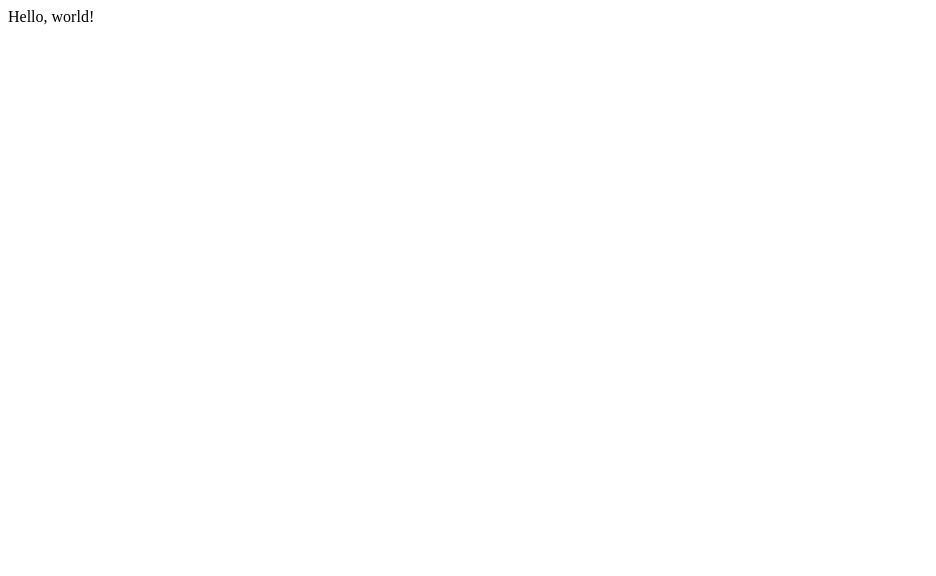
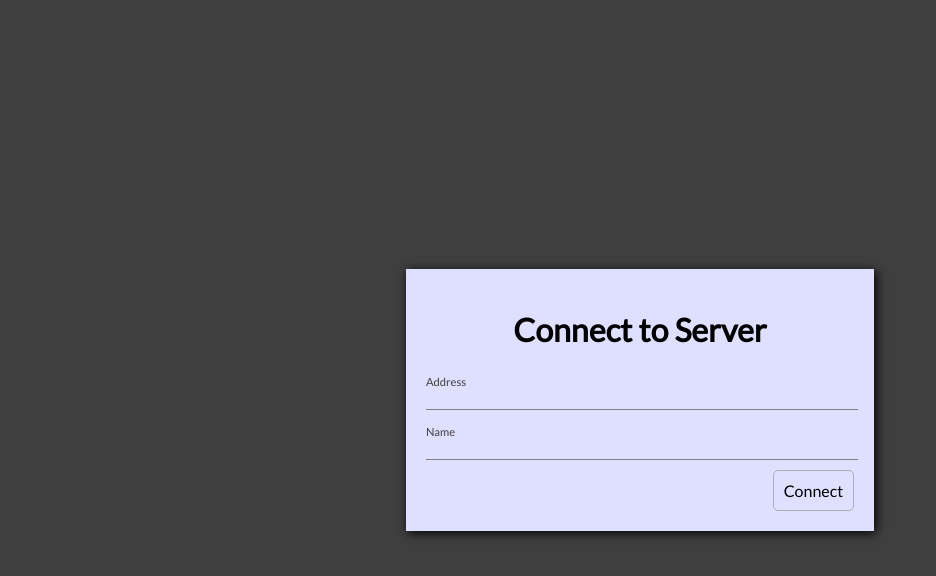
Before and after one commit to glowing-potato/cell-attack, a React (Create React App) app in the folder client/: page / in a window 1280 px wide. Shown: the top 576 px of the page, without its empty margins (0-936 px from the left). Built offline with nearby package versions, Linux system fonts and the light colour scheme.

Commit message:
Wrote connect page

```diff
--- a/client/public/index.html
+++ b/client/public/index.html
@@ -6,6 +6,7 @@
         <meta name="theme-color" content="#000000" />
         <link rel="manifest" href="%PUBLIC_URL%/manifest.json" />
         <link rel="shortcut icon" href="%PUBLIC_URL%/favicon.ico" />
+        <link href="//fonts.googleapis.com/css?family=Lato" rel="stylesheet" />
         <title>Cell Attack</title>
     </head>
     <body>
--- a/client/src/App.js
+++ b/client/src/App.js
@@ -1,10 +1,11 @@
 import React from "react";
+import ConnectPage from "./ConnectPage";
 
 export default class App extends React.Component {
     render() {
         return (
             <div>
-                Hello, world!
+                <ConnectPage />
             </div>
         );
     }
--- /dev/null
+++ b/client/src/ConnectPage.css
@@ -0,0 +1,89 @@
+.ConnectPage {
+    position: fixed;
+    left: 0;
+    top: 0;
+    width: 100vw;
+    height: 100vh;
+    background-color: #3F3F3F;
+    display: flex;
+    flex-direction: row;
+}
+.ConnectPage .padding {
+    flex-grow: 1;
+}
+.ConnectPage > .col {
+    flex-grow: 0;
+    display: flex;
+    flex-direction: column;
+}
+.ConnectPage .box {
+    display: block;
+    background-color: #DFDFFF;
+    box-shadow: #000000 2px 2px 10px;
+    padding: 20px;
+    position: relative;
+}
+.ConnectPage h1 {
+    text-align: center;
+}
+.ConnectPage label {
+    font-size: 0.7em;
+    color: #3F3F3F;
+}
+.ConnectPage input {
+    background-color: transparent;
+    border: none;
+    border-bottom: 1px solid #7F7F7F;
+    width: 100%;
+    margin-bottom:10px;
+    min-width: 30vw;
+}
+.ConnectPage input:hover {
+    border-color: #7F7FAF;
+}
+.ConnectPage input:active, .ConnectPage input:focus {
+    border-color: #7FAF7F;
+}
+.ConnectPage .btn {
+    float: right;
+    border: 1px solid #AFAFAF;
+    border-radius: 5px;
+    padding: 10px;
+    background-color: #DFDFFF;
+    transition: background-color 0.5s ease-in-out;
+    transition: border-color 0.5s ease-in-out;
+    cursor: pointer;
+}
+.ConnectPage .btn:hover, .ConnectPage .btn:active, .ConnectPage .btn.disabled {
+    background-color: #AFAFAF;
+    border-color: #7F7F7F;
+}
+.ConnectPage .disabled {
+    opacity: 0.7;
+}
+.ConnectPage .progress {
+    height: 5px;
+    position: absolute;
+    left: 0;
+    bottom: 0;
+    width: 100%;
+    overflow: hidden;
+}
+.ConnectPage .progress div {
+    background-color: #3F7F3F;
+    height: 100%;
+    width: 40%;
+    border-radius: 0 5px 0 5px;
+    animation: connect-progress 1s infinite linear;
+    position: absolute;
+    top: 0;
+}
+
+@keyframes connect-progress {
+    from {
+        left: -40%;
+    }
+    to {
+        left: 100%;
+    }
+}
--- /dev/null
+++ b/client/src/ConnectPage.js
@@ -0,0 +1,76 @@
+import React from "react";
+import "./ConnectPage.css";
+
+export default class ConnectPage extends React.Component {
+    constructor(props) {
+        super(props);
+        this.state = {
+            "address": localStorage.connect_address || "",
+            "name": localStorage.connect_name || "",
+            "loading": false
+        };
+        this.handleAddressChange = this.handleAddressChange.bind(this);
+        this.handleNameChange = this.handleNameChange.bind(this);
+        this.handleSubmit = this.handleSubmit.bind(this);
+    }
+
+    handleAddressChange(ev) {
+        this.setState({
+            "address": ev.target.value
+        });
+        localStorage.connect_address = ev.target.value;
+    }
+
+    handleNameChange(ev) {
+        this.setState({
+            "name": ev.target.value
+        });
+        localStorage.connect_name = ev.target.value;
+    }
+
+    handleSubmit() {
+        if (!this.state.loading) {
+            this.setState({
+                "loading": true
+            });
+        }
+    }
+
+    render() {
+        return (
+            <div className="ConnectPage">
+                <div className="padding" />
+                <div className="col">
+                    <div className="padding" />
+                    <div className="box">
+                        <h1>Connect to Server</h1>
+                        <form onSubmit={this.handleSubmit}>
+                            <div>
+                                <label htmlFor="address">
+                                    Address
+                                </label>
+                                <input className={this.state.loading ? "disabled" : ""} disabled={this.state.loading} type="text" name="address" value={this.state.address} onChange={this.handleAddressChange} />
+                            </div>
+                            <div>
+                                <label htmlFor="name">
+                                    Name
+                                </label>
+                                <input className={this.state.loading ? "disabled" : ""} disabled={this.state.loading} type="text" name="name" value={this.state.name} onChange={this.handleNameChange} />
+                            </div>
+                            <div className={`btn ${this.state.loading && "disabled"}`} onClick={this.handleSubmit}>
+                                Connect
+                            </div>
+                        </form>
+                        {this.state.loading && (
+                            <div className="progress">
+                                <div />
+                            </div>
+                        )}
+                    </div>
+                    <div className="padding" />
+                </div>
+                <div className="padding" />
+            </div>
+        );
+    }
+}
--- /dev/null
+++ b/client/src/index.css
@@ -0,0 +1,4 @@
+* {
+    font-family: "Lato", sans-serif;
+    user-select: none;
+}
--- a/client/src/index.js
+++ b/client/src/index.js
@@ -2,6 +2,7 @@ import React from "react";
 import ReactDOM from "react-dom";
 import App from "./App";
 import registerServiceWorker from "./registerServiceWorker";
+import "./index.css";
 
 ReactDOM.render(<App />, document.getElementById("root"));
 registerServiceWorker();
```
